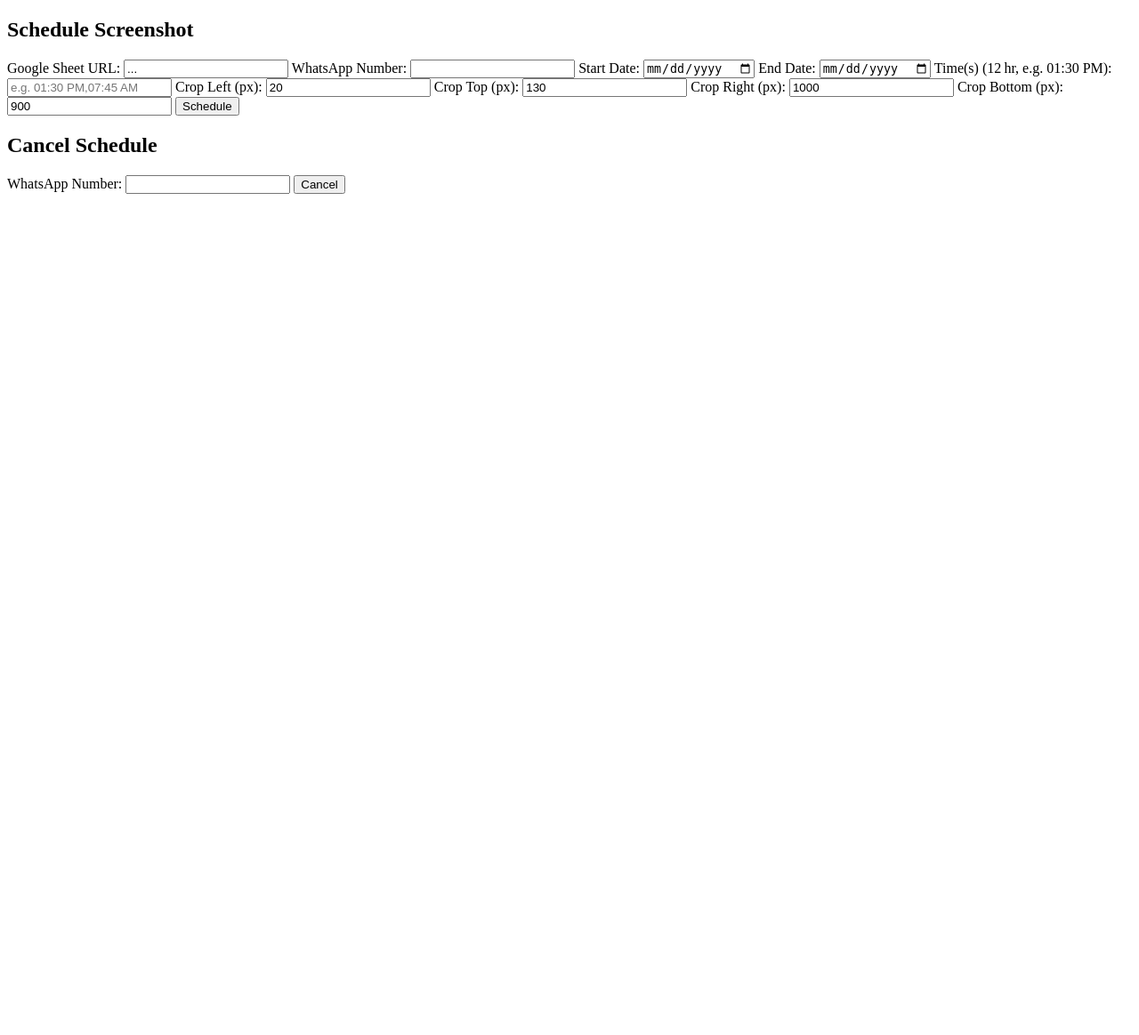
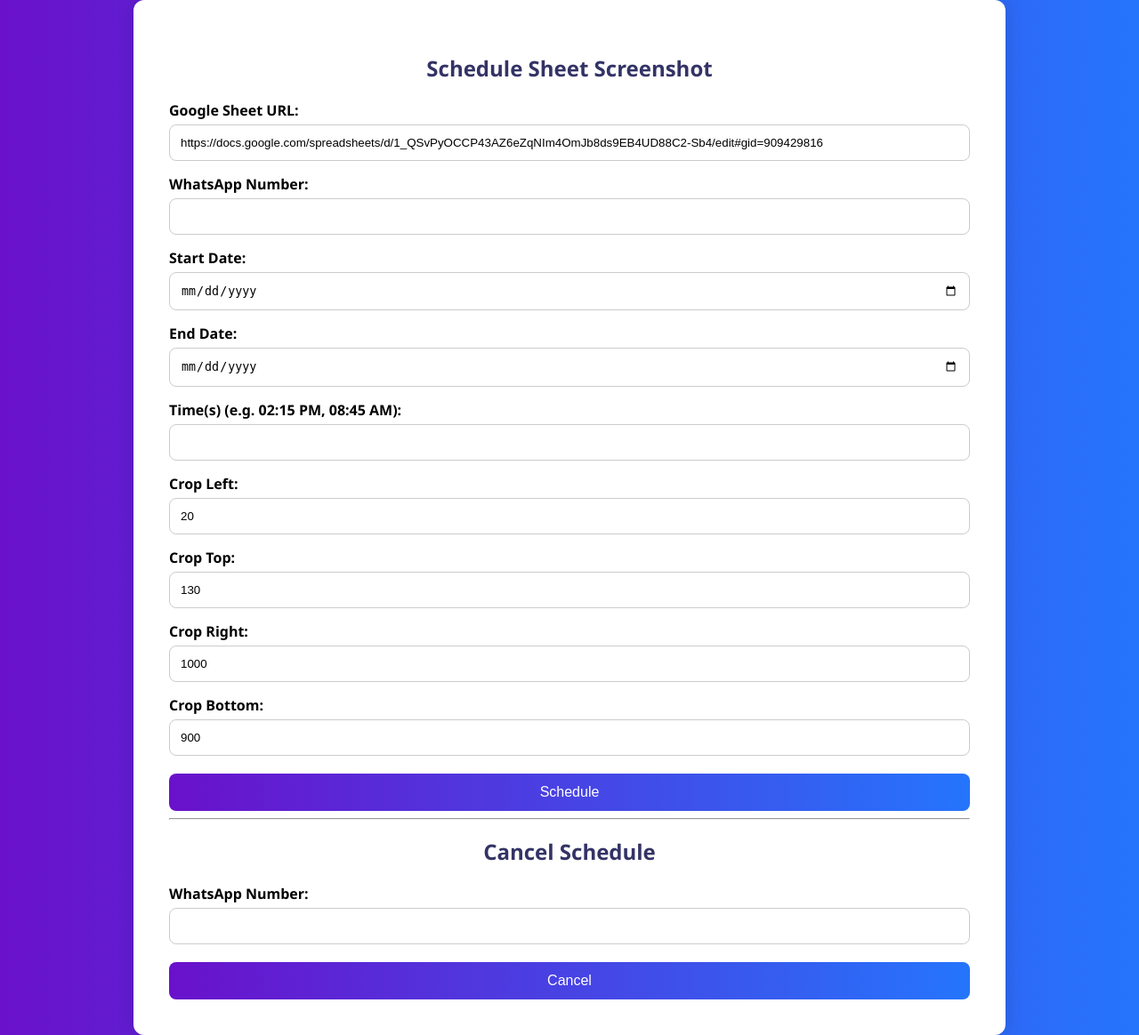
Before and after one commit to kraken3743/sheet-to-whatsapp, a Flask app: template templates/index.html in a window 1280 px wide. Shown: the whole page at 89% size. Before the commit the page ends 218 px from the top, so only its background shows below. Run offline with Flask 3, Linux system fonts and the light colour scheme; the template is opened without the code that fills it, so the values that code supplies are empty.

Commit message:
Fix schedule route error

```diff
--- a/app.py
+++ b/app.py
@@ -2,12 +2,13 @@ from flask import Flask, request, render_template
 from scheduler import schedule_user, cancel_user, run_loop
 import threading
 import os
+from datetime import datetime
 
 app = Flask(__name__)
 
 @app.route('/')
 def index():
-    return render_template("index.html")
+    return render_template("index.html", datetime=datetime)
 
 @app.route('/register', methods=['POST'])
 def register():
@@ -17,7 +18,13 @@ def register():
         number = data['whatsapp_number']
         start_date = data['start_date']
         end_date = data['end_date']
-        times = [t.strip() for t in data['times'].split(',')]
+        times_raw = data['times'].split(',')
+        times = []
+
+        for t in times_raw:
+            t = t.strip().upper()
+            dt_obj = datetime.strptime(t, "%I:%M %p")
+            times.append(dt_obj.strftime("%H:%M"))
 
         crop_box = (
             int(data['crop_left']),
@@ -26,7 +33,6 @@ def register():
             int(data['crop_bottom'])
         )
 
-        print(f"[REGISTER] {number}: {start_date} to {end_date}, times {times}, crop={crop_box}")
         schedule_user(sheet_url, number, start_date, end_date, times, crop_box)
         return "Scheduled successfully!"
     except Exception as e:
@@ -38,7 +44,7 @@ def cancel():
     try:
         number = request.form['whatsapp_number']
         cancel_user(number)
-        return "Schedule canceled!"
+        return "Schedule canceled."
     except Exception as e:
         print(f"[ERROR] in /cancel: {e}")
         return "Failed to cancel.", 500
@@ -46,5 +52,4 @@ def cancel():
 if __name__ == '__main__':
     threading.Thread(target=run_loop, daemon=True).start()
     port = int(os.environ.get("PORT", 8080))
-    print("[SCHEDULER] Loop started")
     app.run(host='0.0.0.0', port=port)
--- a/scheduler.py
+++ b/scheduler.py
@@ -1,54 +1,51 @@
 import threading
 import time
-from datetime import datetime, timedelta
+from datetime import datetime
 from screenshot import take_screenshot
 from whatsapp import send_whatsapp_image
 
 lock = threading.Lock()
 users = {}
 
-def parse_time_12h(t_str):
-    return datetime.strptime(t_str, "%I:%M %p").strftime("%H:%M")
-
-def schedule_user(sheet_url, number, start_date_str, end_date_str, times_12, crop_box):
-    times_24 = [parse_time_12h(t) for t in times_12]
-    start_date = datetime.strptime(start_date_str, "%Y-%m-%d").date()
-    end_date = datetime.strptime(end_date_str, "%Y-%m-%d").date()
-
+def schedule_user(sheet_url, number, start_date, end_date, times, crop_box):
+    from datetime import datetime
     with lock:
         users[number] = {
             "sheet_url": sheet_url,
-            "start": start_date,
-            "end": end_date,
-            "times": times_24,
+            "start_date": datetime.strptime(start_date, "%Y-%m-%d").date(),
+            "end_date": datetime.strptime(end_date, "%Y-%m-%d").date(),
+            "times": times,
             "crop_box": crop_box
         }
-    print(f"[SCHEDULE] {number}: {start_date} – {end_date} at {times_24}")
+        print(f"[SCHEDULE] Scheduled {number} from {start_date} to {end_date} at {times}")
 
 def cancel_user(number):
     with lock:
         if number in users:
             del users[number]
-            print(f"[CANCEL] Canceled schedule for {number}")
+            print(f"[CANCEL] Canceled {number}")
 
 def run_loop():
+    print("[SCHEDULER] Loop started")
     while True:
         now = datetime.now()
-        current = now.strftime("%H:%M")
+        current_time = now.strftime("%H:%M")
         today = now.date()
 
         with lock:
-            for num, cfg in list(users.items()):
-                if today > cfg["end"]:
-                    print(f"[AUTO-REMOVE] {num} expired on {cfg['end']}")
-                    users.pop(num)
+            for number, cfg in list(users.items()):
+                if today > cfg["end_date"]:
+                    print(f"[AUTO REMOVE] {number} expired on {cfg['end_date']}")
+                    del users[number]
                     continue
-                if cfg["start"] <= today <= cfg["end"] and current in cfg["times"]:
-                    print(f"[SEND] {num} at {current}")
-                    try:
-                        img = take_screenshot(cfg["sheet_url"], cfg["crop_box"])
-                        send_whatsapp_image(num, img)
-                    except Exception as e:
-                        print(f"[ERROR] send failed for {num}: {e}")
+
+                if cfg["start_date"] <= today <= cfg["end_date"]:
+                    if current_time in cfg["times"]:
+                        print(f"[SEND] Sending for {number} at {current_time}")
+                        try:
+                            path = take_screenshot(cfg["sheet_url"], cfg["crop_box"])
+                            send_whatsapp_image(number, path)
+                        except Exception as e:
+                            print(f"[ERROR] {number}: {e}")
 
         time.sleep(60)
--- a/screenshot.py
+++ b/screenshot.py
@@ -27,7 +27,7 @@ def take_screenshot(sheet_url, crop_box=(20, 130, 1000, 900)):
 
     image = Image.open(screenshot_path)
     cropped_image = image.crop(crop_box)
-    cropped_image_path = "sheet.png"
-    cropped_image.save(cropped_image_path)
+    final_path = "sheet.png"
+    cropped_image.save(final_path)
 
-    return cropped_image_path
+    return final_path
--- a/templates/index.html
+++ b/templates/index.html
@@ -2,55 +2,111 @@
 <html lang="en">
 <head>
   <meta charset="UTF-8">
-  <title>Scheduler – 12 hr & Date Range</title>
-  <meta name="viewport" content="width=device-width,initial-scale=1">
+  <title>Schedule Sheet to WhatsApp</title>
+  <meta name="viewport" content="width=device-width, initial-scale=1">
   <style>
-    /* same styles as previous improved UI */
+    body {
+      margin: 0;
+      padding: 0;
+      font-family: 'Segoe UI', sans-serif;
+      background: linear-gradient(to right, #6a11cb, #2575fc);
+      display: flex;
+      align-items: center;
+      justify-content: center;
+      min-height: 100vh;
+    }
+
+    .container {
+      background: white;
+      padding: 40px;
+      border-radius: 12px;
+      box-shadow: 0 0 20px rgba(0,0,0,0.15);
+      width: 100%;
+      max-width: 900px;
+    }
+
+    h2 {
+      text-align: center;
+      color: #333366;
+    }
+
+    form {
+      margin-top: 20px;
+    }
+
+    label {
+      display: block;
+      margin: 15px 0 5px;
+      font-weight: bold;
+    }
+
+    input[type="text"],
+    input[type="number"],
+    input[type="date"],
+    select {
+      width: 100%;
+      padding: 12px;
+      border-radius: 8px;
+      border: 1px solid #ccc;
+      box-sizing: border-box;
+    }
+
+    button {
+      background: linear-gradient(to right, #6a11cb, #2575fc);
+      color: white;
+      border: none;
+      padding: 12px;
+      width: 100%;
+      border-radius: 8px;
+      font-size: 16px;
+      margin-top: 20px;
+      cursor: pointer;
+    }
+
+    button:hover {
+      opacity: 0.95;
+    }
   </style>
 </head>
 <body>
   <div class="container">
-    <div class="form-section">
-      <h2>Schedule Screenshot</h2>
+    <h2>Schedule Sheet Screenshot</h2>
     <form method="POST" action="/register">
       <label>Google Sheet URL:</label>
-        <input name="sheet_url" type="text" required value="...">
+      <input type="text" name="sheet_url" required value="https://docs.google.com/spreadsheets/d/1_QSvPyOCCP43AZ6eZqNIm4OmJb8ds9EB4UD88C2-Sb4/edit#gid=909429816">
 
       <label>WhatsApp Number:</label>
-        <input name="whatsapp_number" type="text" required>
+      <input type="text" name="whatsapp_number" required>
 
       <label>Start Date:</label>
-        <input name="start_date" type="date" required value="{{datetime.utcnow().date()}}">
+      <input type="date" name="start_date" required value="{{ datetime.utcnow().date() }}">
 
       <label>End Date:</label>
-        <input name="end_date" type="date" required>
+      <input type="date" name="end_date" required>
 
-        <label>Time(s) (12 hr, e.g. 01:30 PM):</label>
-        <input name="times" type="text" required placeholder="e.g. 01:30 PM,07:45 AM">
+      <label>Time(s) (e.g. 02:15 PM, 08:45 AM):</label>
+      <input type="text" name="times" required>
 
-        <label>Crop Left (px):</label>
+      <label>Crop Left:</label>
       <input type="number" name="crop_left" value="20">
-
-        <label>Crop Top (px):</label>
+      <label>Crop Top:</label>
       <input type="number" name="crop_top" value="130">
-
-        <label>Crop Right (px):</label>
+      <label>Crop Right:</label>
       <input type="number" name="crop_right" value="1000">
-
-        <label>Crop Bottom (px):</label>
+      <label>Crop Bottom:</label>
       <input type="number" name="crop_bottom" value="900">
 
       <button type="submit">Schedule</button>
     </form>
-    </div>
-    <div class="form-section">
+
+    <hr>
+
     <h2>Cancel Schedule</h2>
     <form method="POST" action="/cancel">
       <label>WhatsApp Number:</label>
-        <input name="whatsapp_number" type="text" required>
+      <input type="text" name="whatsapp_number" required>
       <button type="submit">Cancel</button>
     </form>
   </div>
-  </div>
 </body>
 </html>
```
Also changed, not shown: whatsapp.py (+4 -5 lines). Lines whose indentation alone changed are shown as unchanged.
